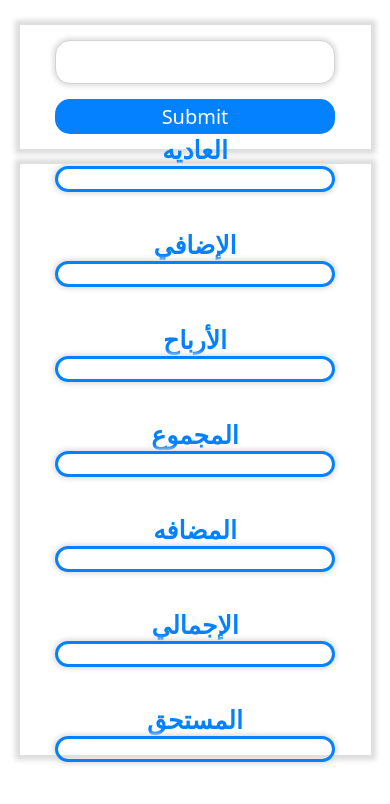
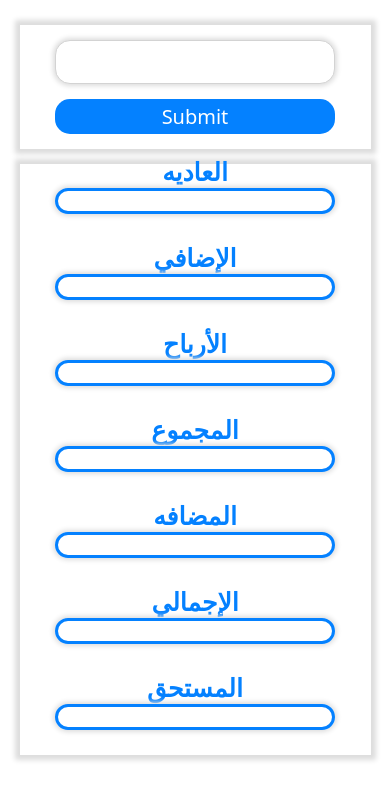
Before and after one commit to moamen-yasser/impostoj, a plain HTML site: page index.html in a window 390 px wide. Drawn offline with Linux system fonts and the light colour scheme.

Commit message:
Update style.css

```diff
--- a/style.css
+++ b/style.css
@@ -156,7 +156,7 @@ body{
         justify-content:center;
         align-content: center;
         margin-bottom: 35px;
-        margin-top:10px;
+        margin-top:1px;
     }
     .c1 label{
         margin-bottom: 70px;
```
